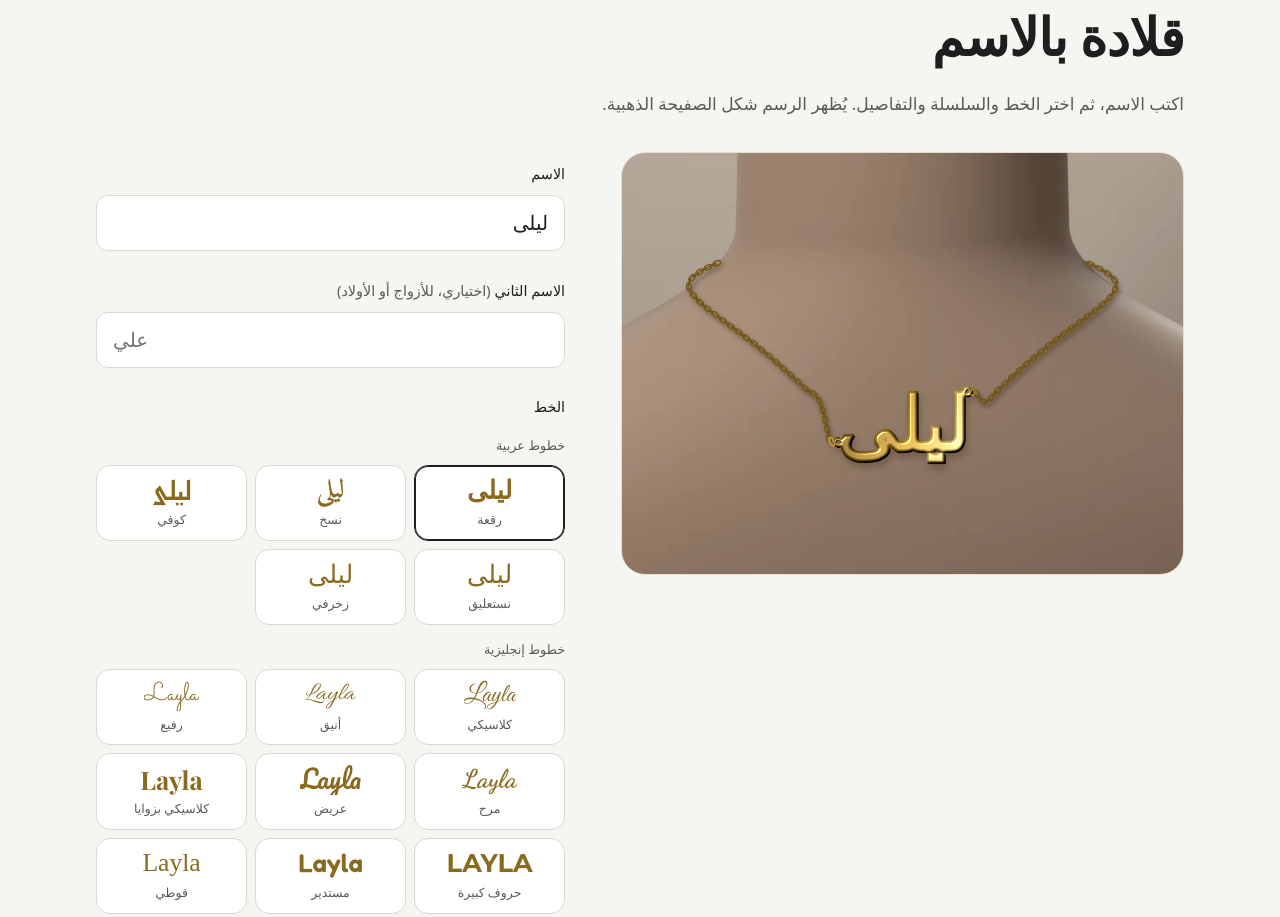
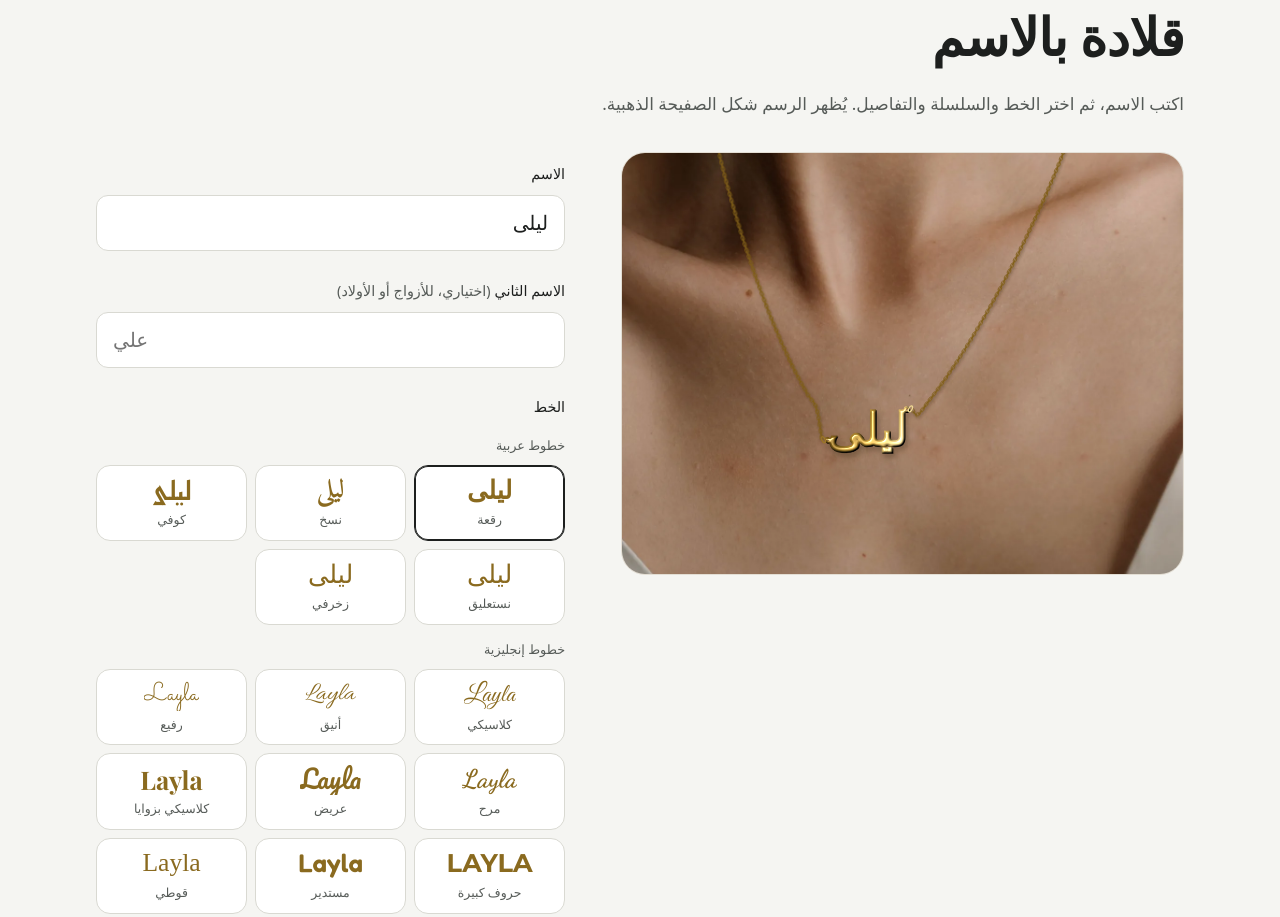
Before and after one commit to empire-jewelry/empire-jewelry.github.io, a plain HTML site: page ar/index.html in a window 1280 px wide. Shown: the part 1616-2533 px from the top of the page. Drawn offline with nearby package versions, Linux system fonts and the light colour scheme; a web font is replaced by a local one.

Commit message:
Name necklace on a real neck photo (Pexels, cottonbro studio): real plate size, chain by length, warmer gold
Co-Authored-By: Claude Opus 5.5 <noreply@anthropic.com>

```diff
--- a/ar/index.html
+++ b/ar/index.html
@@ -473,7 +473,7 @@
 
   <script src="https://cdn.jsdelivr.net/npm/gsap@3.15/dist/gsap.min.js" defer></script>
   <script src="https://unpkg.com/lenis@1.3.27/dist/lenis.min.js" defer></script>
-  <script src="../js/main.js?v=11" defer></script>
+  <script src="../js/main.js?v=15" defer></script>
   <script src="../js/ring.js?v=6" defer></script>
 </body>
 </html>
--- a/js/main.js
+++ b/js/main.js
@@ -63,7 +63,7 @@
   };
 
   const METALS = {
-    yellow: ['#6e5113', '#b98f2e', '#f5e2a2', '#d2aa4c', '#8a671c'],
+    yellow: ['#7d5c17', '#cfa443', '#fcecb6', '#e2bb5c', '#9c7726'],
     rose: ['#7a473a', '#c28674', '#f7d6ca', '#d59d8b', '#8d5848'],
     white: ['#6c7075', '#b6bac0', '#f8f8f6', '#cdd1d5', '#7e848a']
   };
@@ -309,7 +309,12 @@
 
   // ---------- Kette Glied für Glied ----------
   function linkChain(ctx, d) {
-    const T = CHAINS[state.chain] || CHAINS.cable;
+    const T0 = CHAINS[state.chain] || CHAINS.cable;
+    const f = ctx.linkScale || 1;
+    const T = Object.assign({}, T0, {
+      step: T0.step && T0.step * f, solid: T0.solid && T0.solid * f, mark: T0.mark && T0.mark * f,
+      pattern: T0.pattern && T0.pattern.map(v => v * f)
+    });
     const guide = el('path', { d, fill: 'none', stroke: 'none' }, ctx.chainG);
     ctx.chains.push(guide);
     const L = guide.getTotalLength();
@@ -390,7 +395,7 @@
   // Baut Name(n), Verbinder, Anhänger, Unterstrich, Krone und die Ösen als eine Goldplatte.
   // fit(anchors) darf eine senkrechte Verschiebung liefern (Platte hängt an der Kette).
   // Rückgabe in SVG-Koordinaten: Box und die Einhängepunkte L/R.
-  function namePlate(ctx, cx, baseY, maxW, maxSize, allowSecond, fit) {
+  function namePlate(ctx, cx, baseY, maxW, maxSize, allowSecond, fit, maxH) {
     const F = font();
     const raw1 = shownName(1);
     const raw2 = allowSecond ? shownName(2) : '';
@@ -509,7 +514,9 @@
 
     // auf Zielgröße bringen und zentrieren
     const bb = inner.getBBox();
-    const k = Math.min(maxSize / S, maxW / Math.max(1, bb.width));
+    // Größe: höchstens maxW breit, maxSize Schriftgröße; auf der Büste zusätzlich echte Höhe (maxH) wie bei echten Namensketten
+    let k = Math.min(maxSize / S, maxW / Math.max(1, bb.width));
+    if (maxH) k = Math.min(k, maxH / Math.max(1, bb.height));
     const tx = cx - (bb.x + bb.width / 2) * k;
     outer.setAttribute('transform', 'translate(' + tx.toFixed(2) + ' ' + baseY + ') scale(' + k.toFixed(4) + ')');
     const off = state.thick === 'thick' ? 1.6 : 0.9;
@@ -536,10 +543,11 @@
     return { box, L, R: Rr, textEls, k, tx, eyeR: R * 0.62 * k };
   }
 
-  // ---------- Büste (gerendert in Blender) und Kettenverlauf darauf ----------
+  // ---------- Hals-Foto (Pexels, cottonbro studio) und Kettenverlauf darauf ----------
+  // neck.json: Kettenverlauf je Länge in SVG-Einheiten (Breite 400), festgelegt in Empire_Jewelry_Werkstatt\neck_photo.py
   const IMG = (LANG === 'ar' ? '../' : '') + 'img/';
   let BUST = null;
-  const bustReady = fetch(IMG + 'bust.json').then(r => r.json()).then(j => { BUST = j; }).catch(() => {});
+  const bustReady = fetch(IMG + 'neck.json').then(r => r.json()).then(j => { BUST = j; }).catch(() => {});
   const onBust = piece => !!BUST && (piece === 'necklace' || piece === 'pendant' || piece === 'initial');
   function bustCurve(lenText) {
     const n = parseInt(lenText, 10) || 45;
@@ -611,8 +619,8 @@
     necklace(ctx) {
       if (onBust('necklace')) {
         const C = bustCurve(state.len);
-        const pl = namePlate(ctx, C.front[0], C.front[1] + 10, 112, 40, true, a =>
-          ((curveY(C.left, a.L[0]) - a.L[1]) + (curveY(C.right, a.R[0]) - a.R[1])) / 2 + 1.2);
+        const pl = namePlate(ctx, C.front[0], C.front[1] + 6, 112, 40, true, a =>
+          ((curveY(C.left, a.L[0]) - a.L[1]) + (curveY(C.right, a.R[0]) - a.R[1])) / 2 + 1.4, 36);
         hook(ctx, pl.L, -1, st => bustPath(C.left, st, -1));
         hook(ctx, pl.R, 1, st => bustPath(C.right, st, 1));
         ctx.textBox = pl.box;
@@ -632,7 +640,7 @@
     pendant(ctx) {
       const mo = MOTIFS[state.motif];
       if (onBust('pendant')) {
-        const C = bustCurve(state.size), s = 0.62, hx = C.front[0], hy = C.front[1] + 2;
+        const C = bustCurve(state.size), s = 0.5, hx = C.front[0], hy = C.front[1] + 2;
         linkChain(ctx, bustPath(C.left, [hx - 1.5, hy - 3], -1));
         linkChain(ctx, bustPath(C.right, [hx + 1.5, hy - 3], 1));
         bail(ctx, hx, hy);
@@ -649,7 +657,7 @@
       let hx = 200, hy = 150, cy = 203, R = 42;
       if (onBust('initial')) {
         const C = bustCurve(state.size);
-        R = 26; hx = C.front[0]; hy = C.front[1] + 2; cy = hy + R + 5;
+        R = 19; hx = C.front[0]; hy = C.front[1] + 2; cy = hy + R + 4;
         linkChain(ctx, bustPath(C.left, [hx - 1.5, hy - 3], -1));
         linkChain(ctx, bustPath(C.right, [hx + 1.5, hy - 3], 1));
       } else {
@@ -723,22 +731,28 @@
     svg.replaceChildren();
     const defs = el('defs', null, svg);
     if (onBust(piece)) {
-      el('image', { href: IMG + 'bust.webp', x: 0, y: 0, width: 400, height: 300, preserveAspectRatio: 'xMidYMid slice' }, svg);
+      el('image', { href: IMG + 'neck.webp', x: 0, y: 0, width: 400, height: BUST.h || 300, preserveAspectRatio: 'xMidYMid slice' }, svg);
     } else background(svg, id, defs);
     svg.setAttribute('preserveAspectRatio', 'xMidYMid slice');
     // auf der Büste näher heran (Kette und Anhänger in echter Größe, trotzdem gut lesbar)
-    svg.setAttribute('viewBox', onBust(piece) ? '50 40 300 225' : '0 0 400 300');
+    let vy = 0;
+    if (onBust(piece)) {
+      // Ausschnitt folgt der Kettenlänge (längere Kette = tiefer)
+      const C = bustCurve(piece === 'necklace' ? state.len : state.size);
+      vy = Math.max(0, Math.min((BUST.h || 300) - 300, C.front[1] - 212));
+    }
+    svg.setAttribute('viewBox', '0 ' + vy.toFixed(1) + ' 400 300');
     const grad = el('linearGradient', { id: id + '-metal', gradientUnits: 'userSpaceOnUse', x1: 0, y1: 0, x2: 120, y2: 60, spreadMethod: 'reflect' }, defs);
     m.forEach((c, i) => el('stop', { offset: i / (m.length - 1), 'stop-color': c }, grad));
     const sh = el('filter', { id: id + '-sh', x: '-10%', y: '-10%', width: '120%', height: '130%' }, defs);
-    el('feDropShadow', { dx: 0.9, dy: 1.6, stdDeviation: 1.0, 'flood-color': '#24170a', 'flood-opacity': onBust(piece) ? 0.42 : 0.28 }, sh);
+    el('feDropShadow', { dx: 0.7, dy: 1.4, stdDeviation: 0.9, 'flood-color': '#3a2412', 'flood-opacity': onBust(piece) ? 0.38 : 0.28 }, sh);
     const glow = el('filter', { id: id + '-glow', x: '-150%', y: '-150%', width: '400%', height: '400%' }, defs);
     el('feGaussianBlur', { stdDeviation: 1.6 }, glow);
     const clip = el('clipPath', { id: id + '-clip' }, defs);
     const waiting = ANIM && svg === heroSvg && !svg._seen;
-    const clipRect = el('rect', { x: -20, y: -20, width: waiting ? 0 : 440, height: 340 }, clip);
+    const clipRect = el('rect', { x: -20, y: vy - 20, width: waiting ? 0 : 440, height: 340 }, clip);
 
-    const ctx = { id, defs, metal: 'url(#' + id + '-metal)', dark: m[0], glints: [], chains: [], textBox: null };
+    const ctx = { id, defs, metal: 'url(#' + id + '-metal)', dark: m[0], glints: [], chains: [], textBox: null, linkScale: onBust(piece) ? 0.9 : 1 };
     ctx.under = el('g', null, svg);
     const wrapG = el('g', { 'clip-path': 'url(#' + id + '-clip)' }, svg);
     ctx.chainG = el('g', { filter: 'url(#' + id + '-sh)' }, wrapG);
```
Also changed, not shown: img/bust.json (deleted, +0 -1 lines), img/neck.json (added, +1 -0 lines), index.html (+1 -1 lines), img/bust.webp (deleted), img/neck.webp (added).
